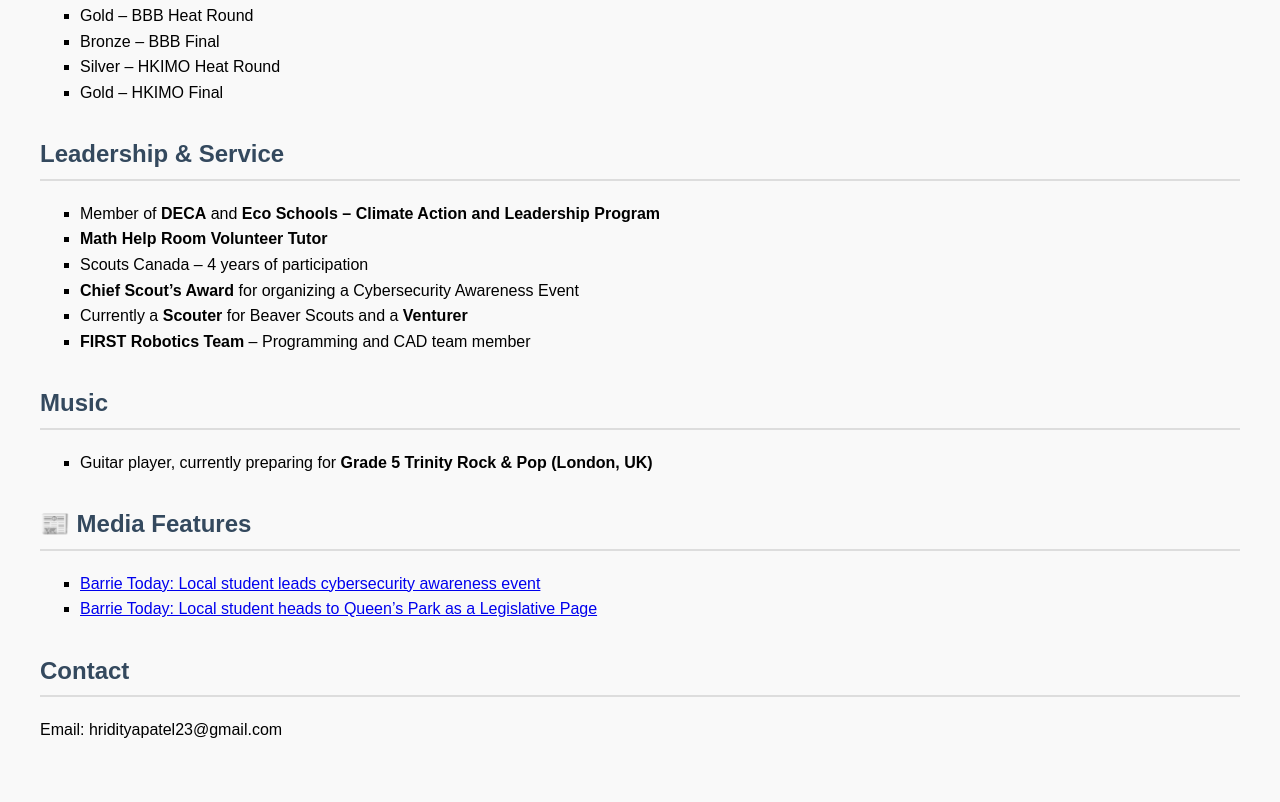
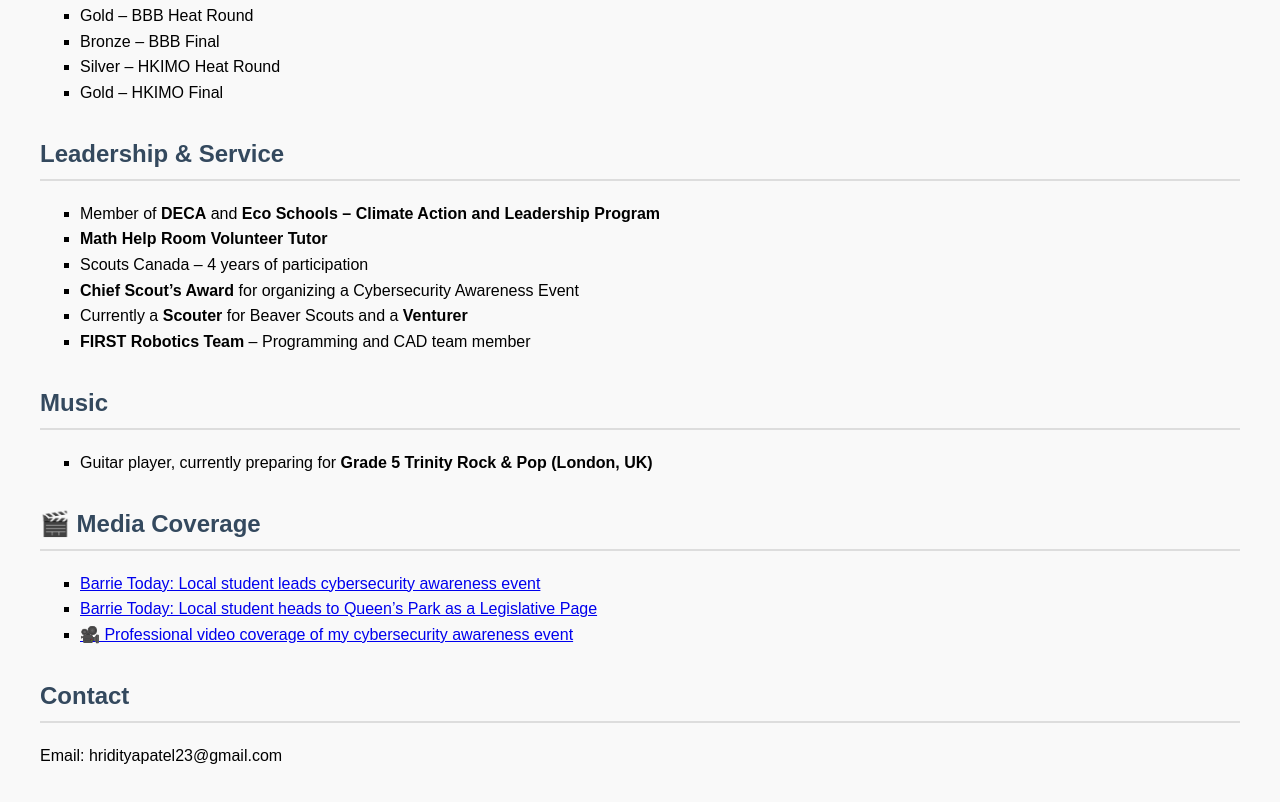
Before and after one commit to Hriditya-Patel/Hriditya-Patel.github.io, a plain HTML site: page index.html in a window 1280 px wide. Shown: the part 418-1220 px from the top of the page. Drawn offline with Linux system fonts and the light colour scheme.

Commit message:
add cybersecurity video

```diff
--- a/index.html
+++ b/index.html
@@ -54,8 +54,8 @@
     </ul>
   </div>
 
-  <div class="section">
-  <h2>📰 Media Features</h2>
+ <div class="section">
+  <h2>🎬 Media Coverage</h2>
   <ul>
     <li>
       <a href="https://www.barrietoday.com/local-news/local-student-leads-cybersecurity-awareness-event-at-georgian-college-7094838" target="_blank">
@@ -67,8 +67,14 @@
         Barrie Today: Local student heads to Queen’s Park as a Legislative Page
       </a>
     </li>
+    <li>
+      <a href="https://youtu.be/dhz4POkBJ6U" target="_blank">
+        🎥 Professional video coverage of my cybersecurity awareness event
+      </a>
+    </li>
   </ul>
 </div>
+
 
 
   <div class="section">
```
